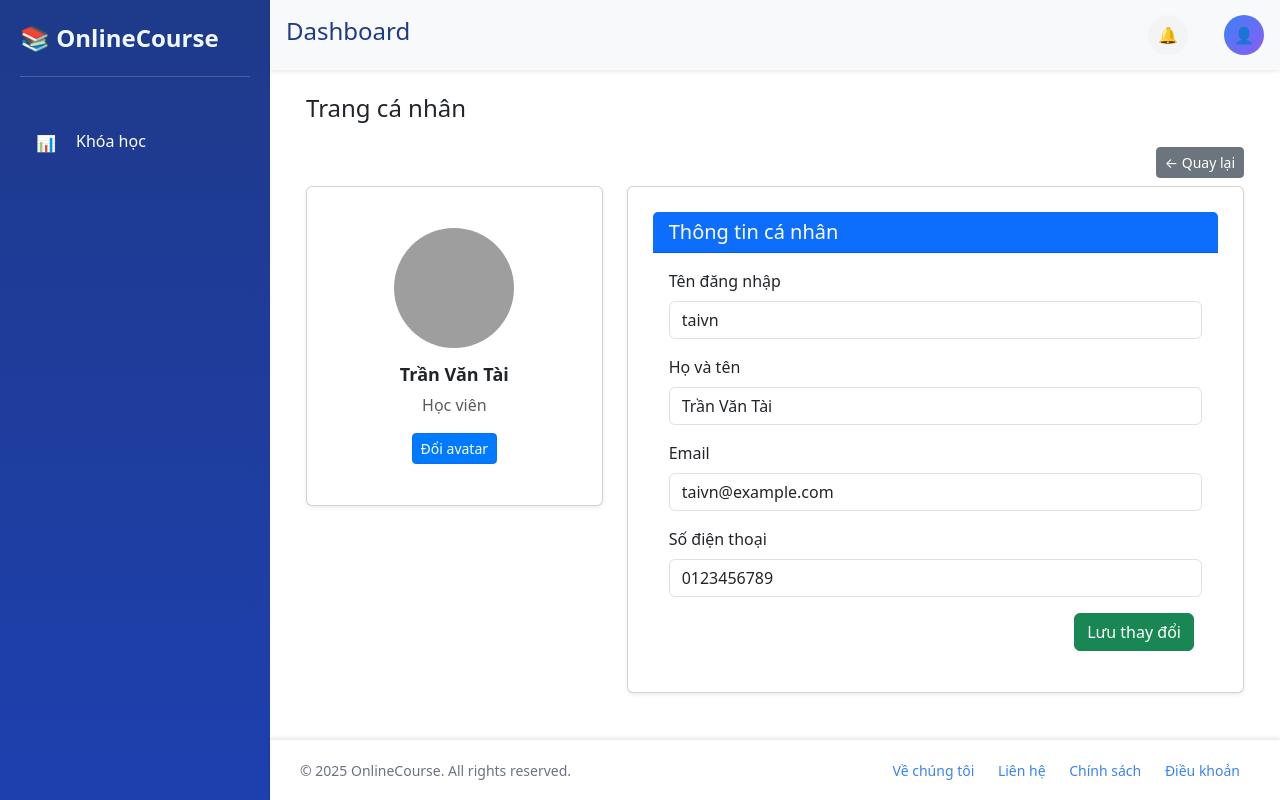
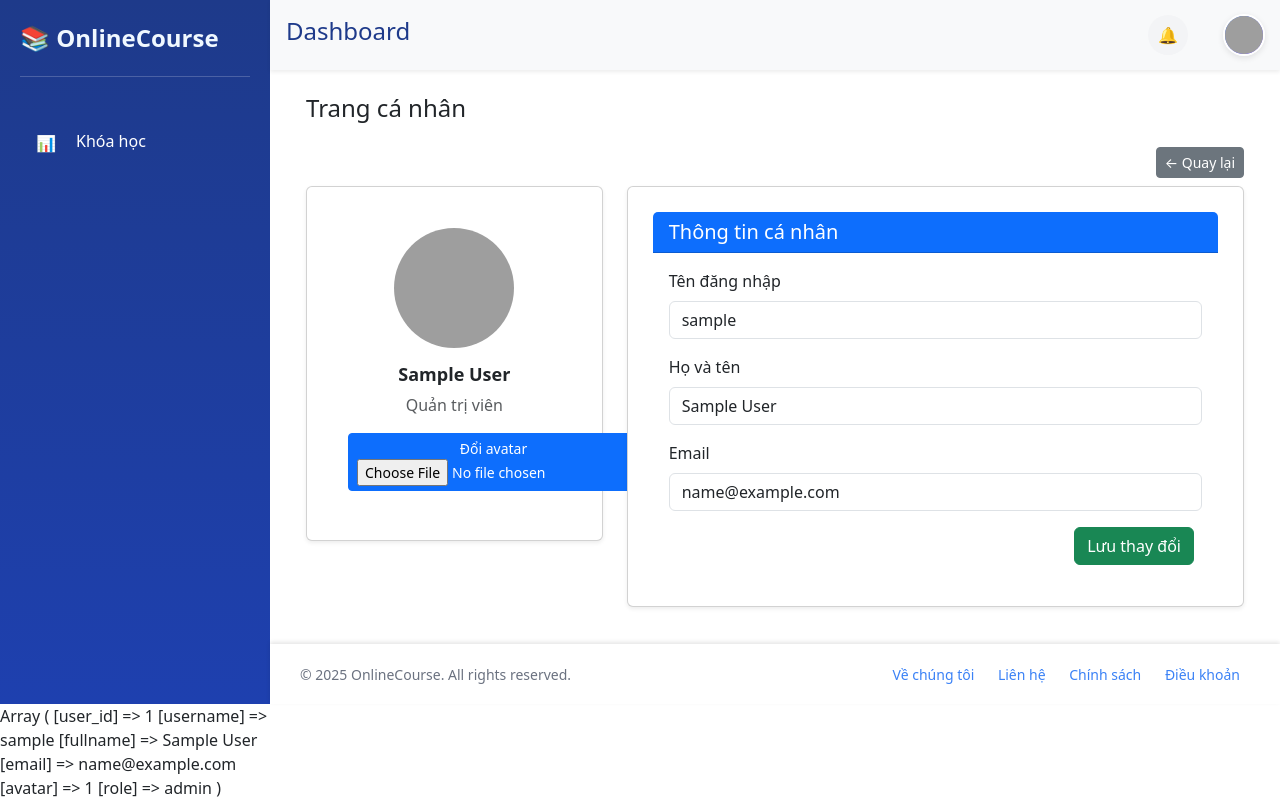
Before and after one commit to codecuatai/onlinecourse, a PHP site: a page that uses index.php in a window 1280 px wide. Run offline with PHP 8.4, Linux system fonts and the light colour scheme; the visitor is signed in with stand-in values (Sample User, id 1); some libraries are stand-ins or nearby versions; grey boxes are pictures that could not be loaded.

Commit message:
profile and upload avatar

```diff
--- a/controllers/AuthController.php
+++ b/controllers/AuthController.php
@@ -55,6 +55,8 @@ class AuthController
                 $_SESSION['user_id'] = $user['id'];
                 $_SESSION['username'] = $user['username'];
                 $_SESSION['fullname'] = $user['fullname'];
+                $_SESSION['email'] = $user['email'];
+                $_SESSION['avatar'] = $user['avatar'];
                 $_SESSION['role'] = $user['role']; // 0: học viên, 1: giảng viên, 2: quản trị viên
 
                 // 4. Điều hướng dựa trên vai trò
--- a/index.php
+++ b/index.php
@@ -68,7 +68,6 @@ if (!empty($controllers)) {
     } else {
         die("Lỗi: Không tìm thấy Class '{$controllerClassName}'.");
     }
-
 } else {
     // ------------------------------------------------------------
     // XỬ LÝ VIEW (Logic cũ cho View tĩnh)
--- a/views/layouts/header.php
+++ b/views/layouts/header.php
@@ -36,6 +36,37 @@ switch ($role) {
         .profile-dropdown a:hover {
             background-color: #f1f1f1;
         }
+
+        .avatar-img {
+            width: 42px;
+            height: 42px;
+            border-radius: 50%;
+            object-fit: cover;
+            border: 2px solid #fff;
+            box-shadow: 0 2px 6px rgba(0, 0, 0, 0.1);
+            transition: all .2s ease;
+        }
+
+        .avatar-img:hover {
+            transform: scale(1.08);
+        }
+
+        .profile-icon {
+            position: relative;
+        }
+
+        .profile-dropdown {
+            top: 110%;
+            right: 0;
+            min-width: 180px;
+            display: none;
+            border-radius: .5rem;
+            overflow: hidden;
+        }
+
+        .profile-dropdown a:hover {
+            background-color: #f8f9fa !important;
+        }
     </style>
 </head>
 
@@ -53,18 +84,24 @@ switch ($role) {
                 <div class="notification-icon me-3" title="Thông báo" style="cursor:pointer;">🔔</div>
 
                 <!-- Profile -->
-                <div class="profile-icon" title="Tài khoản" style="cursor:pointer;">
-                    👤
+                <div class="profile-icon d-flex align-items-center" style="cursor:pointer;">
+                    <img src="<?= $_SESSION['avatar'] ?? './assets/img/default-avatar.png' ?>"
+                        alt="Avatar"
+                        class="avatar-img">
                 </div>
+
+
 
                 <!-- Dropdown menu -->
                 <div class="profile-dropdown position-absolute bg-white shadow rounded" style="top:100%; right:0; display:none; min-width:150px; z-index:100;">
 
-                    <?php if ($role !== -1): // Đã đăng nhập ?>
+                    <?php if ($role !== -1): // Đã đăng nhập
+                    ?>
                         <a href="?views=users&action=profile" class="dropdown-item d-block px-3 py-2 text-decoration-none text-dark">Profile</a>
                         <a href="?views=auth&action=changepassword" class="dropdown-item d-block px-3 py-2 text-decoration-none text-dark">Đổi mật khẩu</a>
                         <a href="?controllers=AuthController&action=logout" class="dropdown-item d-block px-3 py-2 text-decoration-none text-dark">Đăng xuất</a>
-                    <?php else: // Chưa đăng nhập ?>
+                    <?php else: // Chưa đăng nhập
+                    ?>
                         <a href="?views=auth&action=login" class="dropdown-item d-block px-3 py-2 text-decoration-none text-dark">Đăng nhập</a>
                         <a href="?views=auth&action=register" class="dropdown-item d-block px-3 py-2 text-decoration-none text-dark">Đăng ký</a>
                     <?php endif; ?>
--- a/views/users/create.php
+++ b/views/users/create.php
@@ -21,7 +21,7 @@ require_once _PATH_URL . '/../views/layouts/sidebar.php';
 
         <div class="card-body">
 
-            <form method="POST" action="store_user.php">
+            <form method="POST" action="?controllers=AdminController&action=processLogin">
 
                 <!-- Username -->
                 <div class="mb-3">
--- a/views/users/profile.php
+++ b/views/users/profile.php
@@ -4,14 +4,8 @@ require_once _PATH_URL . '/../views/layouts/header.php';
 require_once _PATH_URL . '/../views/layouts/sidebar.php';
 
 // Mẫu dữ liệu user (thực tế sẽ lấy từ database)
-$user = [
-    "username" => "taivn",
-    "fullname" => "Trần Văn Tài",
-    "email" => "taivn@example.com",
-    "phone" => "0123456789",
-    "avatar" => "https://i.pravatar.cc/150?img=3",
-    "role" => "Học viên"
-];
+$user = $_SESSION;
+print_r($user);
 ?>
 
 <main class="main-content p-4">
@@ -22,8 +16,7 @@ $user = [
                 ← Quay lại
             </a>
         </div>
-
-
+        <form method="post" action="?controllers=UserController&action=updateProfile" enctype="multipart/form-data">
             <div class="row">
                 <!-- Avatar và thông tin cơ bản -->
                 <div class="col-md-4">
@@ -31,8 +24,19 @@ $user = [
                         <div class="card-body">
                             <img src="<?= $user['avatar'] ?>" class="rounded-circle mb-3" width="120" height="120" alt="Avatar">
                             <h5 class="card-title"><?= $user['fullname'] ?></h5>
-                        <p class="text-muted"><?= $user['role'] ?></p>
-                        <button class="btn btn-primary btn-sm">Đổi avatar</button>
+                            <p class="text-muted">
+                                <?php if ($user['role'] == 0) {
+                                    echo "Học Viên";
+                                } elseif ($user['role'] == 1) {
+                                    echo "Giảng Viên";
+                                } else {
+                                    echo "Quản trị viên";
+                                } ?></p>
+                            <label class="btn btn-primary btn-sm mb-2">
+                                Đổi avatar
+                                <input type="file" name="avatar" accept="image/*">
+                            </label>
+
                         </div>
                     </div>
                 </div>
@@ -44,30 +48,27 @@ $user = [
                             <h5 class="mb-0">Thông tin cá nhân</h5>
                         </div>
                         <div class="card-body">
-                        <form>
+
                             <div class="mb-3">
                                 <label class="form-label">Tên đăng nhập</label>
-                                <input type="text" class="form-control" value="<?= $user['username'] ?>" readonly>
+                                <input name="username" type="text" class="form-control" value="<?= $user['username'] ?>" readonly>
                             </div>
                             <div class="mb-3">
                                 <label class="form-label">Họ và tên</label>
-                                <input type="text" class="form-control" value="<?= $user['fullname'] ?>">
+                                <input name="fullname" type="text" class="form-control" value="<?= $user['fullname'] ?>">
                             </div>
                             <div class="mb-3">
                                 <label class="form-label">Email</label>
-                                <input type="email" class="form-control" value="<?= $user['email'] ?>">
-                            </div>
-                            <div class="mb-3">
-                                <label class="form-label">Số điện thoại</label>
-                                <input type="text" class="form-control" value="<?= $user['phone'] ?>">
+                                <input name="email" type="email" class="form-control" value="<?= $user['email'] ?>">
                             </div>
                             <div class="d-flex justify-content-end">
                                 <button type="submit" class="btn btn-success me-2">Lưu thay đổi</button>
-                        </form>
+
                             </div>
                         </div>
                     </div>
                 </div>
+        </form>
     </div>
 </main>
 
```
Also changed, not shown: controllers/AdminController.php (+5 -4 lines), controllers/UserController.php (added, +170 -0 lines), models/User.php (+36 -4 lines), assets/avatars/user_7_d1499e2e617150c8.png (added), assets/avatars/user_8_c0885c5821d72b57.png (added). Lines whose indentation alone changed are shown as unchanged.
